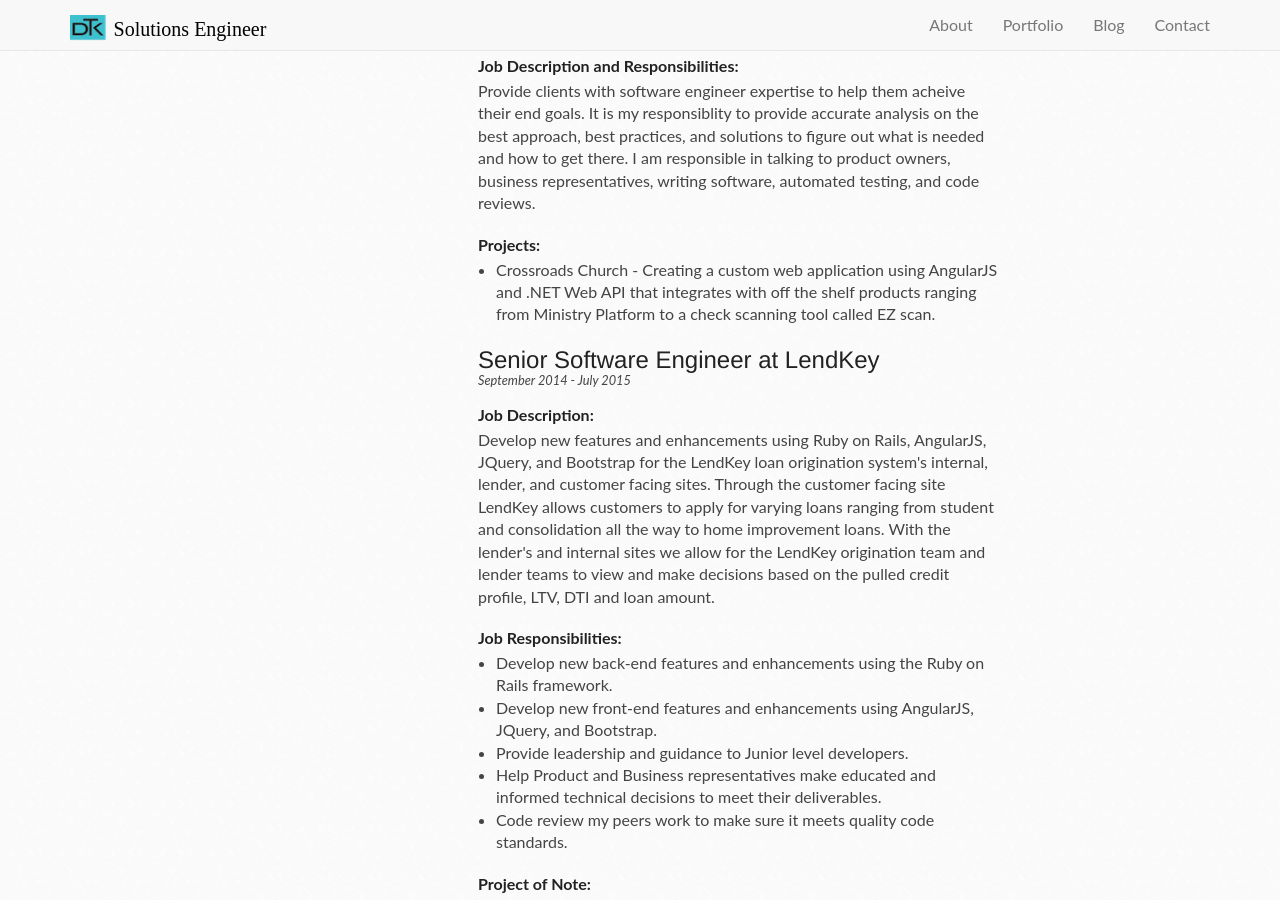
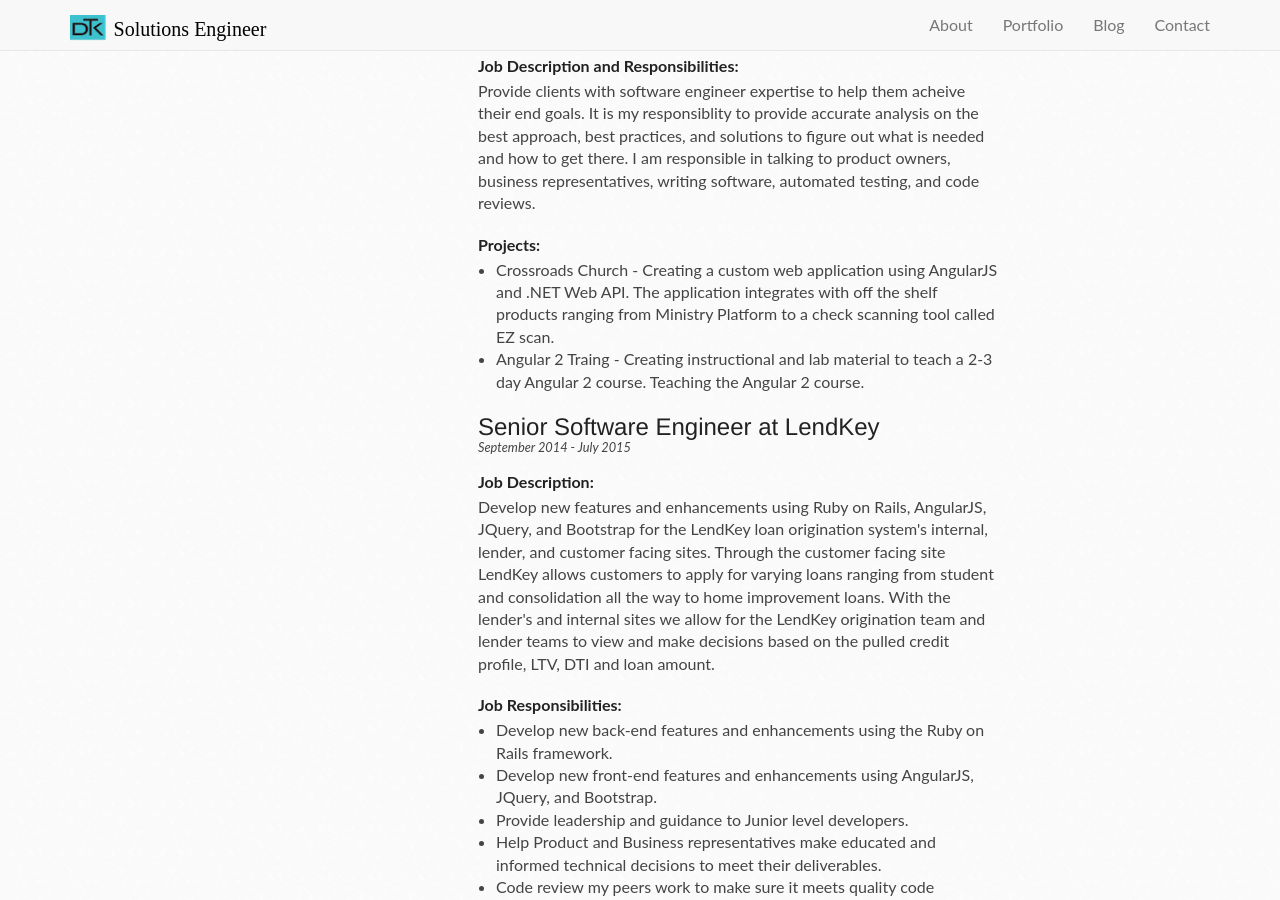
Before and after one commit to huihuiyihan/dtkocher.github.io, a Jekyll site: the page built from resume.html, in a window 1280 px wide and 900 px high, scrolled down 744 px. Built offline with Jekyll 4.4.1, drawn with Linux system fonts in a browser that asks for light colours; nearby versions of some CDN libraries.

Commit message:
Minior update

```diff
--- a/resume.html
+++ b/resume.html
@@ -84,9 +84,13 @@
           </p>
           <h3>Projects:</h3>
           <ul>
-            <li>Crossroads Church - Creating a custom web application using AngularJS and .NET Web API that
+            <li>Crossroads Church - Creating a custom web application using AngularJS and .NET Web API. The application
               integrates with off the shelf products ranging from Ministry Platform to a check scanning tool
               called EZ scan.
+            </li>
+            <li>Angular 2 Traing - Creating instructional and lab material to teach a 2-3 day Angular 2 course.
+              Teaching the Angular 2 course.
+            </li>
           </ul>
         </article>
 
```
